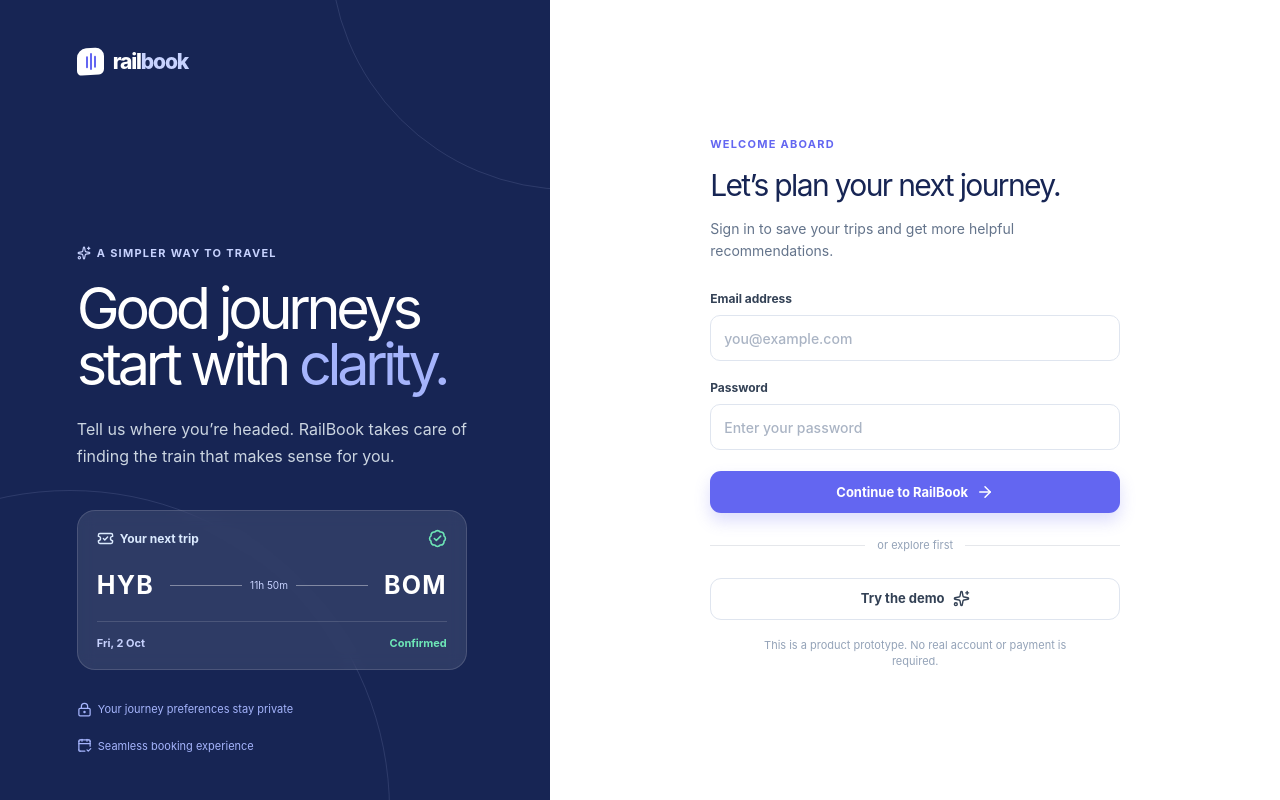
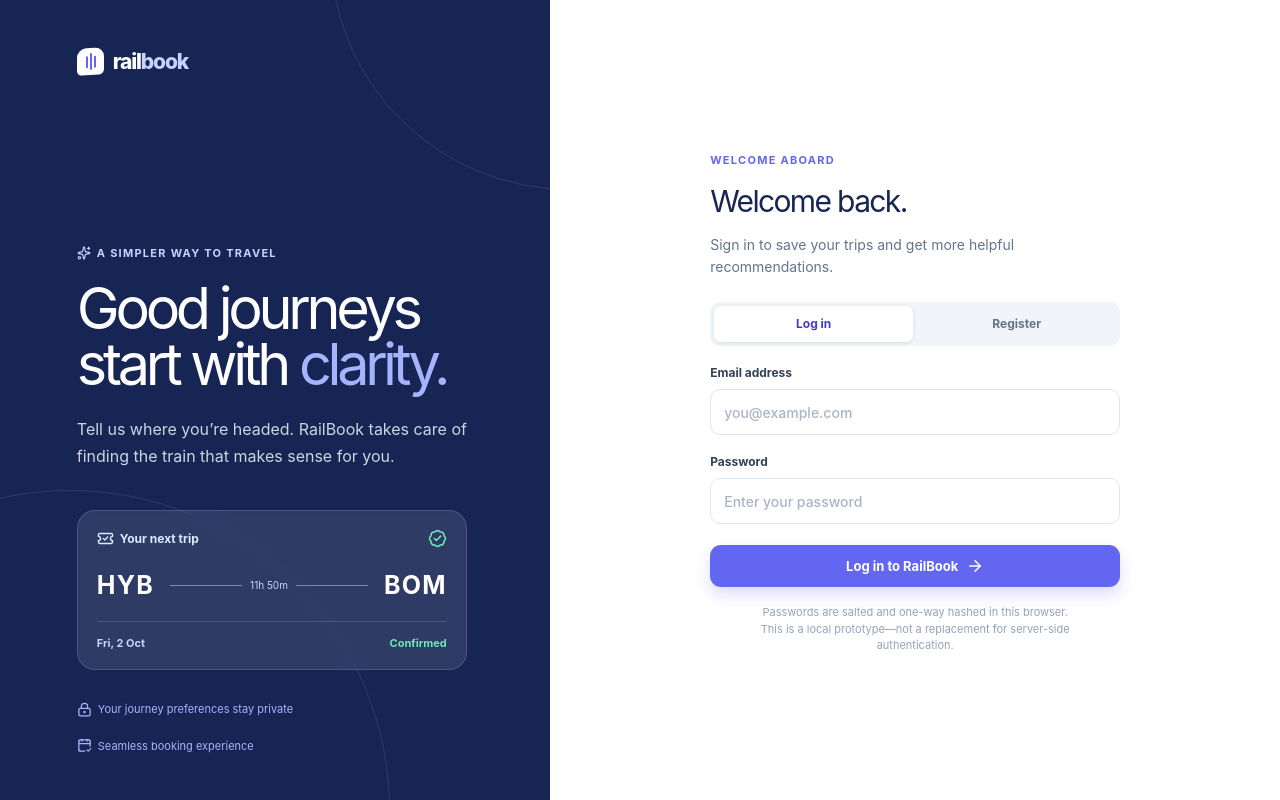
Before and after one commit to PhoeniX4747/rail-book, a React (Vite) app: page /#/ in a window 1280 px wide. Built offline with nearby package versions, Linux system fonts and the light colour scheme.

Commit message:
Implement authentication service with login and registration functionality; update LoginPage and AuthContext for new methods

```diff
--- a/src/context/AuthContext.jsx
+++ b/src/context/AuthContext.jsx
@@ -1,27 +1,30 @@
 /* eslint-disable react-refresh/only-export-components */
 import { createContext, useContext, useState } from 'react'
+import { clearSession, getSessionUser, loginAccount, registerAccount } from '../services/authService'
 
 const AuthContext = createContext(null)
 
 export function AuthProvider({ children }) {
-  const [user, setUser] = useState(() => {
-    const stored = localStorage.getItem('railbook-user')
-    return stored ? JSON.parse(stored) : null
-  })
+  const [user, setUser] = useState(getSessionUser)
 
-  const login = (email) => {
-    const name = email?.split('@')[0]?.replace(/[._-]/g, ' ') || 'Rail traveler'
-    const nextUser = { name: name.replace(/\b\w/g, (letter) => letter.toUpperCase()), email: email || 'demo@railbook.app' }
-    localStorage.setItem('railbook-user', JSON.stringify(nextUser))
-    setUser(nextUser)
+  const login = async (email, password) => {
+    const result = await loginAccount(email, password)
+    if (result.ok) setUser(result.user)
+    return result
+  }
+
+  const register = async (email, password) => {
+    const result = await registerAccount(email, password)
+    if (result.ok) setUser(result.user)
+    return result
   }
 
   const logout = () => {
-    localStorage.removeItem('railbook-user')
+    clearSession()
     setUser(null)
   }
 
-  return <AuthContext.Provider value={{ user, login, logout }}>{children}</AuthContext.Provider>
+  return <AuthContext.Provider value={{ user, login, register, logout }}>{children}</AuthContext.Provider>
 }
 
 export function useAuth() {
--- a/src/pages/LoginPage.jsx
+++ b/src/pages/LoginPage.jsx
@@ -5,19 +5,34 @@ import Logo from '../components/common/Logo'
 import { useAuth } from '../context/AuthContext'
 
 export default function LoginPage() {
+  const [mode, setMode] = useState('login')
   const [email, setEmail] = useState('')
   const [password, setPassword] = useState('')
-  const { login } = useAuth()
+  const [confirmPassword, setConfirmPassword] = useState('')
+  const [error, setError] = useState('')
+  const [busy, setBusy] = useState(false)
+  const { login, register } = useAuth()
   const navigate = useNavigate()
 
-  const submit = (event) => {
+  const submit = async (event) => {
     event.preventDefault()
-    login(email || 'hello@railbook.app')
-    navigate('/dashboard')
-  }
+    setError('')
+    if (mode === 'register' && password !== confirmPassword) {
+      setError('Passwords do not match.')
+      return
+    }
+    if (password.length < 4) {
+      setError('Use a password with at least 4 characters.')
+      return
+    }
 
-  const demoLogin = () => {
-    login('maya@railbook.app')
+    setBusy(true)
+    const result = mode === 'login' ? await login(email, password) : await register(email, password)
+    setBusy(false)
+    if (!result.ok) {
+      setError(result.error)
+      return
+    }
     navigate('/dashboard')
   }
 
@@ -39,15 +54,16 @@ export default function LoginPage() {
       </section>
       <section className="login-panel">
         <div className="login-form-wrap">
-          <div className="login-welcome"><span className="eyebrow">Welcome aboard</span><h2>Let’s plan your next journey.</h2><p>Sign in to save your trips and get more helpful recommendations.</p></div>
+          <div className="login-welcome"><span className="eyebrow">Welcome aboard</span><h2>{mode === 'login' ? 'Welcome back.' : 'Create your RailBook account.'}</h2><p>{mode === 'login' ? 'Sign in to save your trips and get more helpful recommendations.' : 'Register once to save your trips in this browser.'}</p></div>
+          <div className="auth-tabs" role="tablist" aria-label="Authentication options"><button className={mode === 'login' ? 'auth-tab auth-tab--active' : 'auth-tab'} onClick={() => { setMode('login'); setError('') }} role="tab" aria-selected={mode === 'login'}>Log in</button><button className={mode === 'register' ? 'auth-tab auth-tab--active' : 'auth-tab'} onClick={() => { setMode('register'); setError('') }} role="tab" aria-selected={mode === 'register'}>Register</button></div>
           <form className="login-form" onSubmit={submit}>
-            <label>Email address<input type="email" value={email} onChange={(event) => setEmail(event.target.value)} placeholder="you@example.com" autoComplete="email" /></label>
-            <label>Password<input type="password" value={password} onChange={(event) => setPassword(event.target.value)} placeholder="Enter your password" autoComplete="current-password" /></label>
-            <button className="button button--primary button--wide" type="submit">Continue to RailBook <ArrowRight size={18} /></button>
+            <label>Email address<input type="email" value={email} onChange={(event) => setEmail(event.target.value)} placeholder="you@example.com" autoComplete="email" required /></label>
+            <label>Password<input type="password" value={password} onChange={(event) => setPassword(event.target.value)} placeholder={mode === 'login' ? 'Enter your password' : 'Create a password'} autoComplete={mode === 'login' ? 'current-password' : 'new-password'} required /></label>
+            {mode === 'register' && <label>Confirm password<input type="password" value={confirmPassword} onChange={(event) => setConfirmPassword(event.target.value)} placeholder="Repeat your password" autoComplete="new-password" required /></label>}
+            {error && <p className="auth-error" role="alert">{error}</p>}
+            <button className="button button--primary button--wide" type="submit" disabled={busy}>{busy ? 'Please wait…' : mode === 'login' ? 'Log in to RailBook' : 'Create account'} <ArrowRight size={18} /></button>
           </form>
-          <div className="login-divider"><span>or explore first</span></div>
-          <button className="button button--secondary button--wide" onClick={demoLogin}>Try the demo <Sparkles size={17} /></button>
-          <p className="form-footnote">This is a product prototype. No real account or payment is required.</p>
+          <p className="form-footnote">Passwords are salted and one-way hashed in this browser. This is a local prototype—not a replacement for server-side authentication.</p>
         </div>
       </section>
     </div>
--- /dev/null
+++ b/src/services/authService.js
@@ -0,0 +1,66 @@
+const ACCOUNTS_KEY = 'railbook-accounts'
+const SESSION_KEY = 'railbook-session'
+
+function getAccounts() {
+  try {
+    return JSON.parse(localStorage.getItem(ACCOUNTS_KEY) || '{}')
+  } catch {
+    return {}
+  }
+}
+
+function toHex(bytes) {
+  return Array.from(bytes, (byte) => byte.toString(16).padStart(2, '0')).join('')
+}
+
+function createSalt() {
+  const bytes = new Uint8Array(16)
+  crypto.getRandomValues(bytes)
+  return toHex(bytes)
+}
+
+async function hashPassword(password, salt) {
+  const encoded = new TextEncoder().encode(`${salt}:${password}`)
+  const hash = await crypto.subtle.digest('SHA-256', encoded)
+  return toHex(new Uint8Array(hash))
+}
+
+function toUser(account) {
+  const name = account.email.split('@')[0].replace(/[._-]/g, ' ')
+  return { email: account.email, name: name.replace(/\b\w/g, (letter) => letter.toUpperCase()) }
+}
+
+export function getSessionUser() {
+  const email = sessionStorage.getItem(SESSION_KEY)
+  if (!email) return null
+  const account = getAccounts()[email]
+  return account ? toUser(account) : null
+}
+
+export async function registerAccount(email, password) {
+  const normalizedEmail = email.trim().toLowerCase()
+  const accounts = getAccounts()
+  if (accounts[normalizedEmail]) return { ok: false, error: 'An account with this email already exists.' }
+
+  const salt = createSalt()
+  accounts[normalizedEmail] = { email: normalizedEmail, salt, passwordHash: await hashPassword(password, salt) }
+  localStorage.setItem(ACCOUNTS_KEY, JSON.stringify(accounts))
+  sessionStorage.setItem(SESSION_KEY, normalizedEmail)
+  return { ok: true, user: toUser(accounts[normalizedEmail]) }
+}
+
+export async function loginAccount(email, password) {
+  const normalizedEmail = email.trim().toLowerCase()
+  const account = getAccounts()[normalizedEmail]
+  if (!account) return { ok: false, error: 'No account found for this email. Please register first.' }
+
+  const passwordHash = await hashPassword(password, account.salt)
+  if (passwordHash !== account.passwordHash) return { ok: false, error: 'Incorrect email or password.' }
+
+  sessionStorage.setItem(SESSION_KEY, normalizedEmail)
+  return { ok: true, user: toUser(account) }
+}
+
+export function clearSession() {
+  sessionStorage.removeItem(SESSION_KEY)
+}
```
Also changed, not shown: src/index.css.
